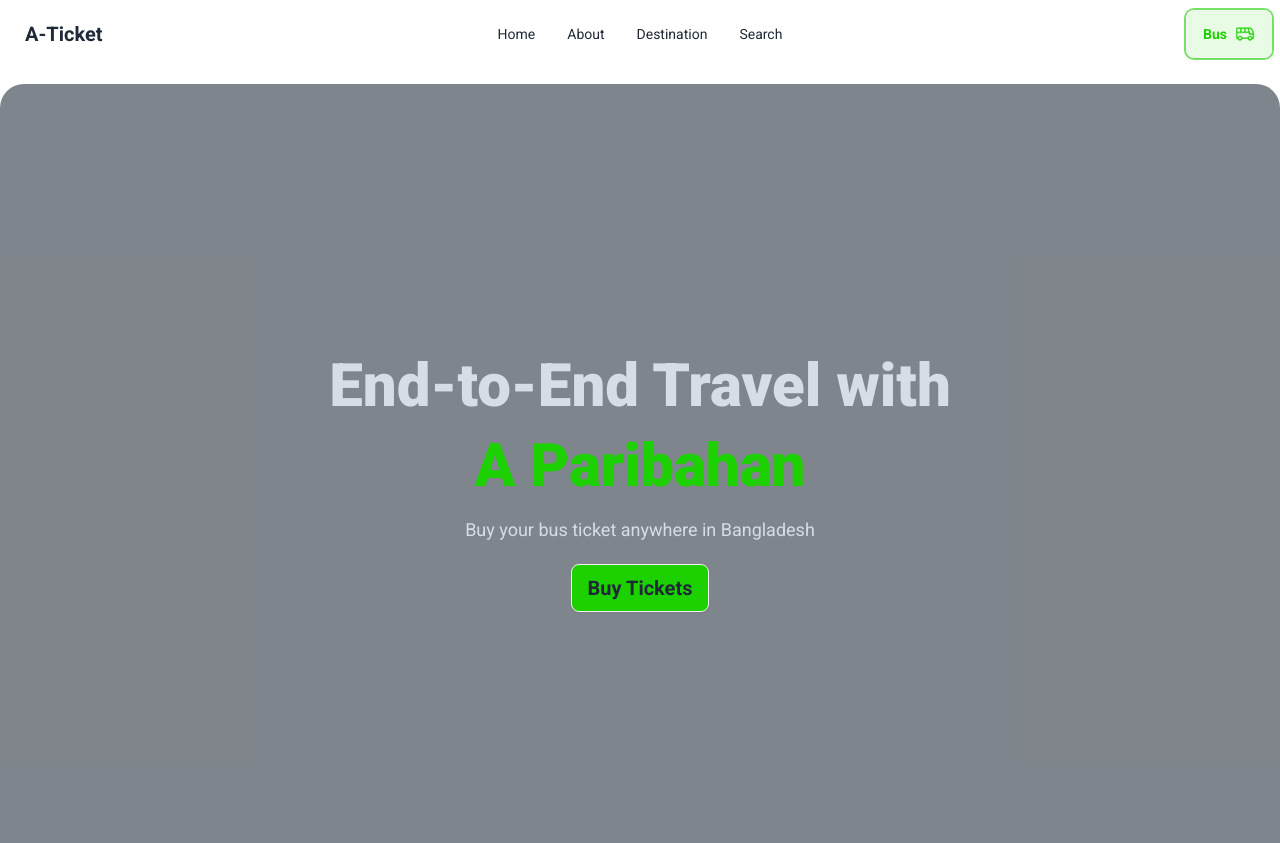
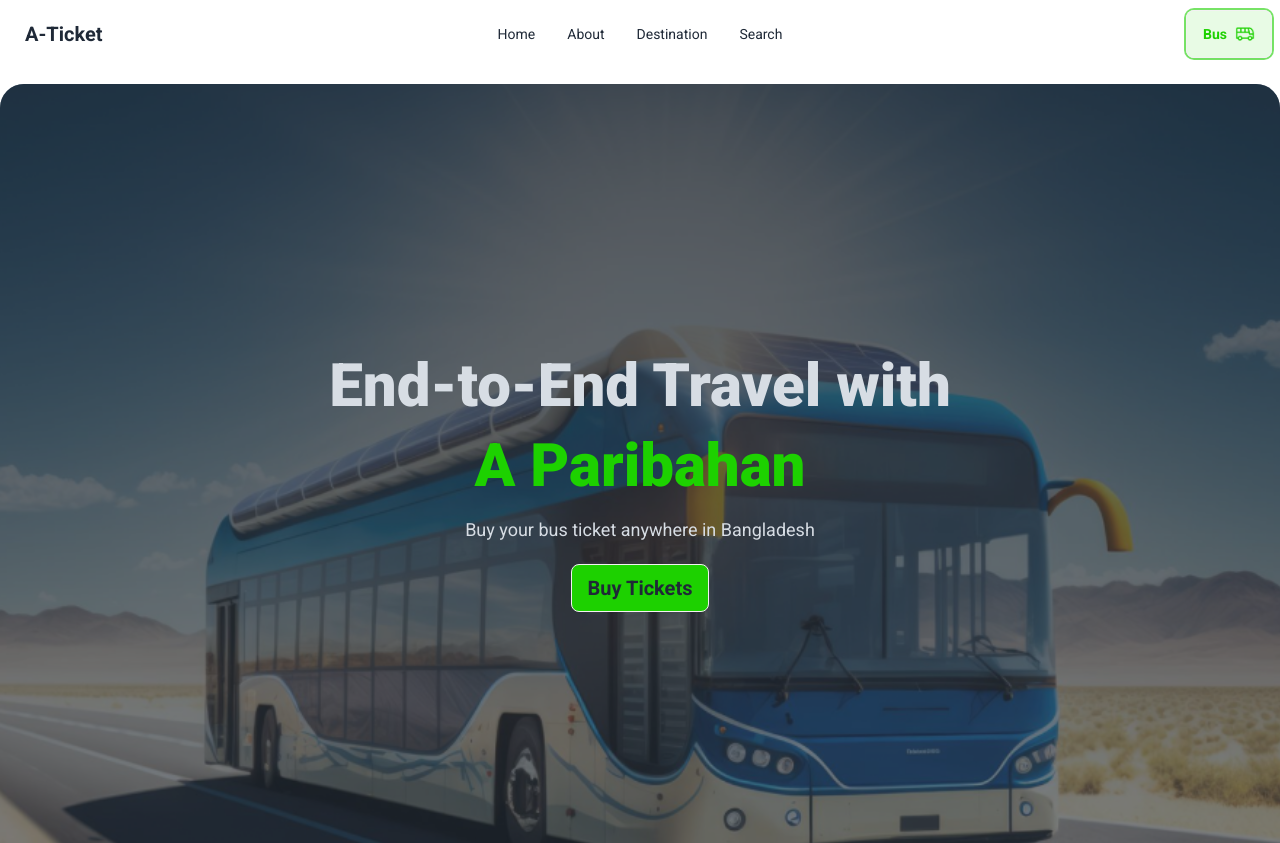
Before and after one commit to mdshafiul537/assignment5, a plain HTML site: page index.html in a window 1280 px wide. Shown: the top 843 px of the page. Drawn offline with nearby package versions, Linux system fonts and the light colour scheme; the site is published under a folder, as on GitHub Pages, so addresses that start at the root find nothing.

Commit message:
Fixing CSS  Image URL 2

```diff
--- a/index.html
+++ b/index.html
@@ -132,7 +132,7 @@
     <section class="container mx-auto my-4">
       <div
         class="hero min-h-screen rounded-3xl box-border bg-cover bg-center bg-no-repeat"
-        style="background-image: url(/images/banner.png)"
+        style="background-image: url(./images/banner.png)"
       >
         <div class="hero-overlay bg-opacity-60 rounded-3xl"></div>
         <div class="hero-content text-center text-neutral-content">
```
